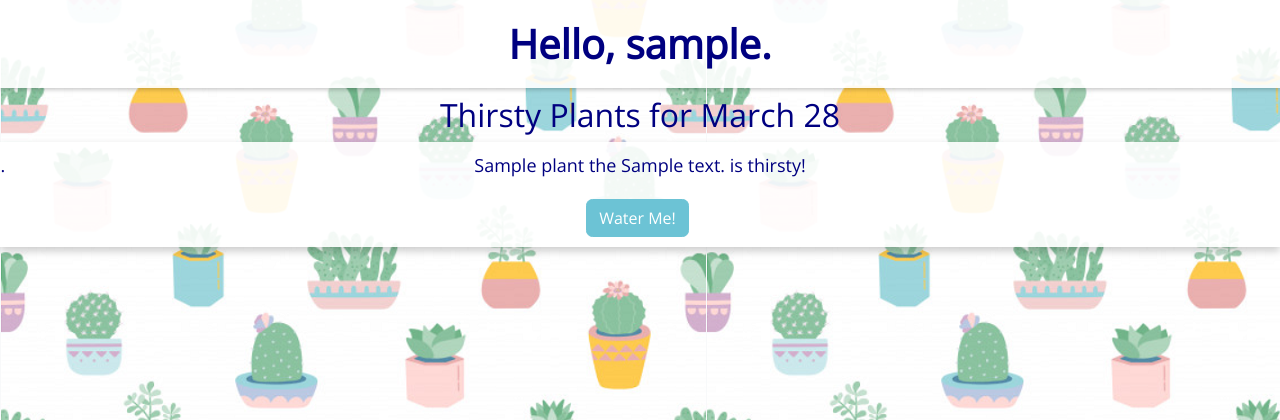
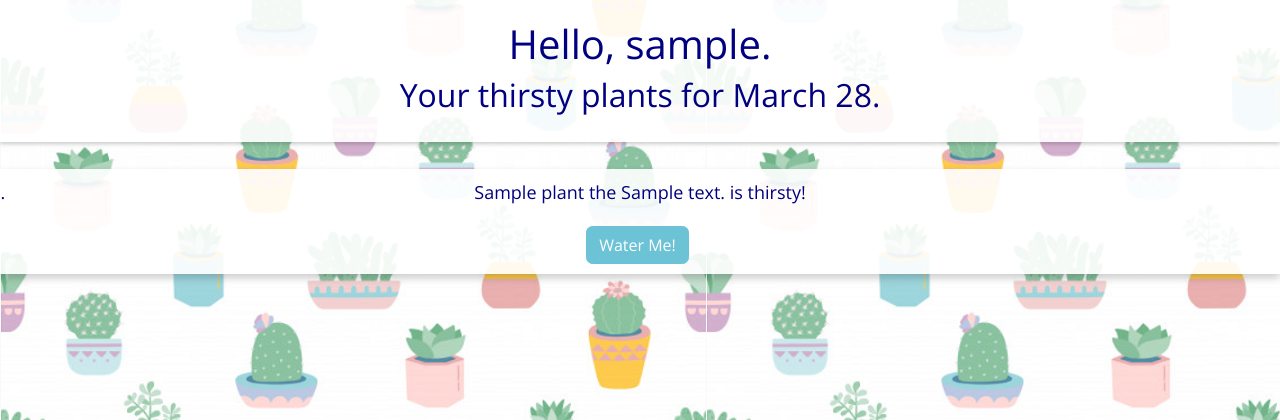
Before and after one commit to erinepolley/Capstone-Back-End, a Django app: page / in a window 1280 px wide. Shown: the part 101-521 px from the top of the page. Run offline with Django 3.2, Linux system fonts and the light colour scheme; a user stored in the database is signed in; tables that the repository leaves empty hold one stand-in row (values such as "Sample post"); parts of the project's set-up code (start-up, migrations or seed data) failed here and were passed over; some libraries are stand-ins or nearby versions.

Commit message:
made logo bigger. Fixed styling on thirsty page

```diff
--- a/backendapp/static/styles/base.css
+++ b/backendapp/static/styles/base.css
@@ -12,13 +12,11 @@ body {
     height: 100%;
 }
 
-/* button {
-    margin-right: 5px;
-} */
 
 #app-title {
     font-family: 'Architects Daughter', sans-serif;
     font-size: 70px;
+    margin-top: 30px;
 }
 
 /* Don't have an account? link at bottom of login */
@@ -43,7 +41,14 @@ a.register-link {
 .logo:hover {
     max-height: 75px;
     box-shadow: 0 2px 2px 0 rgba(255, 255, 255, 0.2); /* this adds the "card" effect */
+}
 
+.logo-login {
+    max-height: 120px;
+}
+
+.thirsty-plants {
+    font-weight: 600;
 }
 
 .no-thirsty-today {
--- a/backendapp/templates/plant_watering.html
+++ b/backendapp/templates/plant_watering.html
@@ -2,10 +2,13 @@
 
 {% block content %}
 <div class="form-container">
-    <h1 class="page-heading">Hello, {{ current_user.username }}.</h1>
+    <div class="page-heading">
+    <h1>Hello, {{ current_user.username }}.</h1>
 
     {% if thirsty_plants %}
-        <h2>Thirsty Plants for {{ monthday }}</h2>
+        <h2>Your thirsty plants for {{ monthday }}.</h2>
+        </div>
+        <br>
         <ol>
         {% for plant in thirsty_plants %}
         <div class="plant-card">
--- a/backendapp/templates/shared/base-login.html
+++ b/backendapp/templates/shared/base-login.html
@@ -18,7 +18,7 @@
     <main class="main-content">
     <div class="title-logo-flexbox">
     <h1 id="app-title">PlantPal</h1>
-    <img class="logo" src="{% static 'images/GoodLeaf.svg' %}" alt="PlantPal logo">
+    <img class="logo-login" src="{% static 'images/GoodLeaf.svg' %}" alt="PlantPal logo">
     </div>
     {% comment %} <div class="form-container"> {% endcomment %}
         {% block content %}
```
